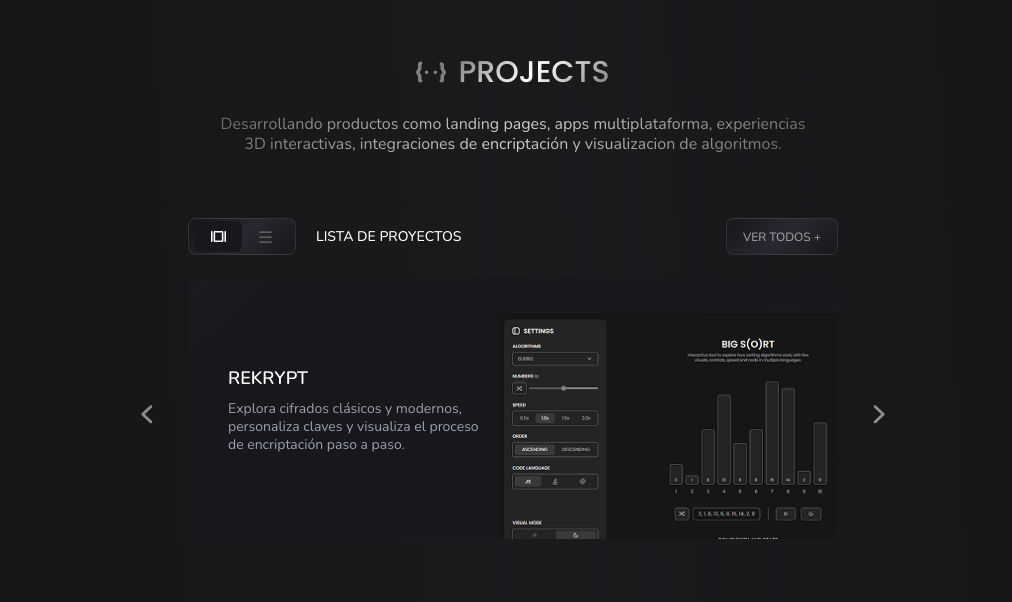
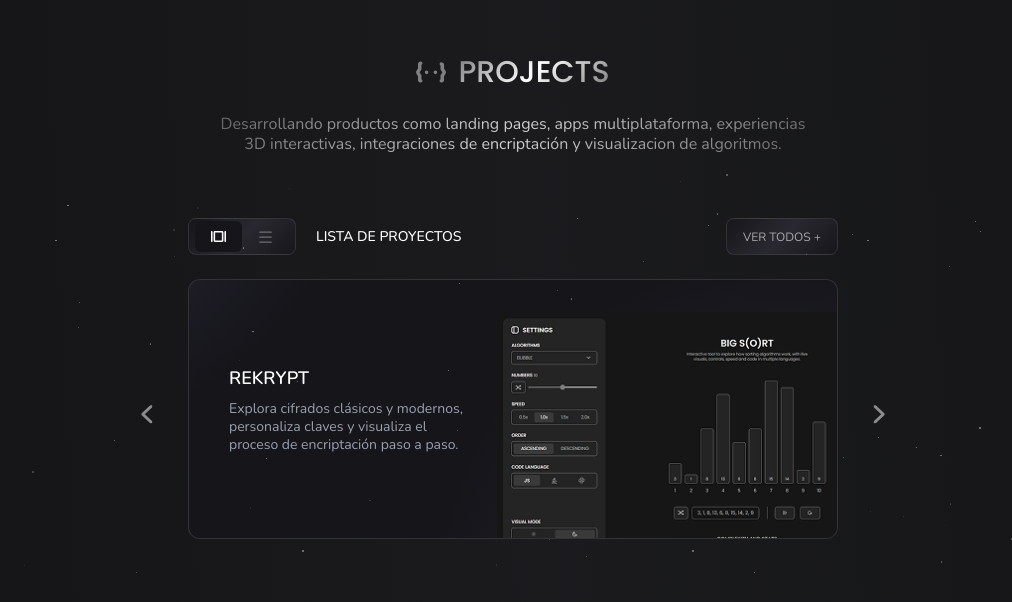
Before and after one commit to m4icol/portfolio, a React (Vite) app: page / in a window 1280 px wide. Shown: the part 1066-1668 px from the top of the page, without its empty margins (127-1139 px from the left). Built offline with nearby package versions, Linux system fonts and the light colour scheme.

Commit message:
feat: starbackground in projects

```diff
--- a/src/components/Slider.tsx
+++ b/src/components/Slider.tsx
@@ -66,7 +66,7 @@ export default function Slider({ autoPlay = true}: SliderProps) {
 
   return (
     <div className="relative flex flex-col items-center">
-      <div className="relative w-[650px] h-[260px] bg-DARK-selected overflow-hidden rounded-xl px-10 flex ">
+      <div className="relative w-[650px] h-[260px] border-1 border-DARK-subtext/20 bg-DARK-selected overflow-hidden rounded-xl px-10 flex ">
         <div className="z-10 w-full max-w-[44%] h-full flex flex-col justify-center gap-2">
           <p className="text-lg font-semibold text-white">{current.title}</p>
           <p className="text-sm/4.5 text-gray-400">{current.description}</p>
--- a/src/components/StarBackground.tsx
+++ b/src/components/StarBackground.tsx
@@ -10,8 +10,7 @@ type Star = {
 
 type StarBackgroundProps = {
   starCount?: number;
-  topOffset?: number;
-  leftOffset?: number;
+  topOffset?: number; // only top is customizable
   widthBackground?: number;
   heightBackground?: number;
 };
@@ -19,7 +18,6 @@ type StarBackgroundProps = {
 const StarBackground: React.FC<StarBackgroundProps> = ({
   starCount = 100,
   topOffset = 0,
-  leftOffset = 0,
   widthBackground = 300,
   heightBackground = 100,
 }) => {
@@ -45,12 +43,9 @@ const StarBackground: React.FC<StarBackgroundProps> = ({
 
   return (
     <div
-      className="absolute pointer-events-none z-0 rounded-b-3xl overflow-hidden"
+      className="absolute left-1/2 -translate-x-1/2 pointer-events-none z-0 rounded-b-3xl overflow-hidden"
       style={{
-        top: `${topOffset}%`,
-        left: `${leftOffset}%`,
-        right: 0,
-        bottom: 0,
+        top: `${topOffset}px`,
         width: `${widthBackground}px`,
         height: `${heightBackground}px`,
       }}
--- a/src/sections/Home.tsx
+++ b/src/sections/Home.tsx
@@ -7,7 +7,7 @@ export default function Home(){
 
     return(
         <section className="w-screen h-screen flex items-center mt-45 flex-col gap-6">
-            <StarBackground widthBackground={1000} heightBackground={400} starCount={70} topOffset={5} leftOffset={15} />
+            <StarBackground widthBackground={1000} heightBackground={400} starCount={70} topOffset={5} />
 
             <div className="flex flex'row items-center gap-7">
                 <Line classList="mb-1"></Line>
--- a/src/sections/Projects.tsx
+++ b/src/sections/Projects.tsx
@@ -4,6 +4,7 @@ import SwitchOption from "../components/SwitchOption";
 import SliderList from "../assets/icons/SliderList";
 import ColumnsList from "../assets/icons/ColumnsList";
 import Slider from "../components/Slider"
+import StarBackground from "../components/StarBackground";
 
 export default function Projects(){
 
@@ -11,7 +12,7 @@ export default function Projects(){
     const [typeList, setTypeList] = useState<List>("SLIDER");
 
     return(
-        <section  className="w-screen min-h-screen flex items-center mt-35 flex-col gap-6">
+        <section  className="w-screen relative min-h-screen flex items-center mt-35 flex-col gap-6">
             <div className="flex flex-row items-center gap-3 ">
                 <ProjectsCode color="gray"/>
                 <h2 className="font-[poppins] text-gradient text-3xl text-center">PROJECTS</h2>
@@ -40,6 +41,8 @@ export default function Projects(){
             </div>
 
             <Slider></Slider>
+            <StarBackground widthBackground={1000} heightBackground={400} starCount={70} topOffset={120} />
+
         </section>
     )
 }
--- a/src/style.css
+++ b/src/style.css
@@ -5,7 +5,7 @@
     --color-DARK-button: #131315;
     --color-DARK-text: #fff;
     --color-DARK-subtext: #AAAAAC;
-    --color-DARK-selected: #18181C
+    --color-DARK-selected: #15151A
 }
 
 html {
@@ -54,7 +54,7 @@ html {
 
   .gradient-radial-project {
       background: radial-gradient(circle,
-      rgba(171, 156, 240, 0.05) 0%,
+      rgba(171, 156, 240, 0.15) 0%,
       rgba(171, 156, 240, 0) 60%
       );
       background-size: 120% 120%;
```
